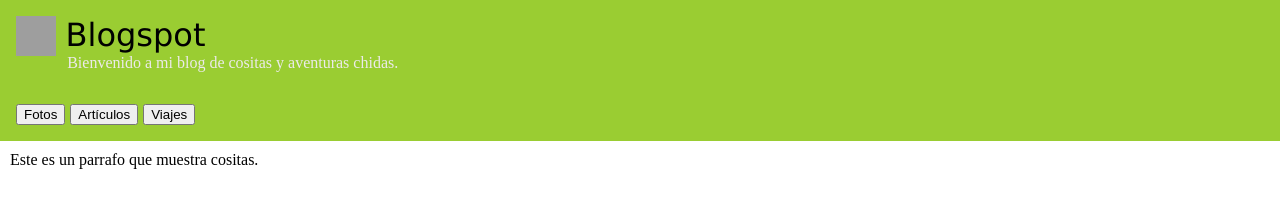
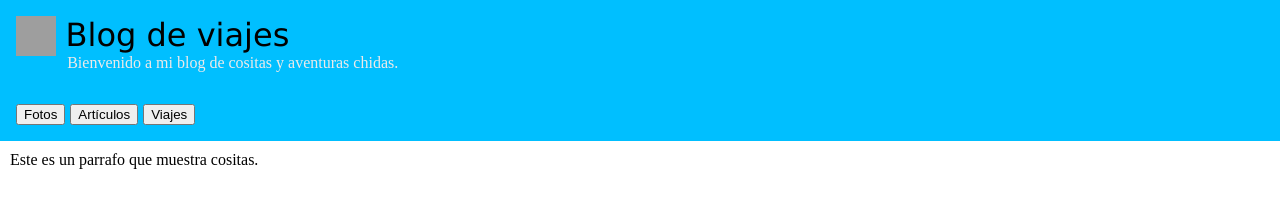
Before and after one commit to rombetjai/test, a plain HTML site: page index.html in a window 1280 px wide. Drawn offline with Linux system fonts and the light colour scheme; grey boxes are pictures that could not be loaded.

Commit message:
modificar titulo y color de fondo

```diff
--- a/css/estilos.css
+++ b/css/estilos.css
@@ -3,7 +3,7 @@ body{
 }
 
 div.container {
-    background-color: yellowgreen;
+    background-color: deepskyblue;
     padding: 1rem;
     display: flex;
 }
--- a/index.html
+++ b/index.html
@@ -12,7 +12,7 @@
     <div class="container">
         <img src="https://www.gmprt.com/wp-content/uploads/icon.png" width="40px" height="40px">
         <div class="brand">
-            <span class="title">Blogspot</span><br>
+            <span class="title">Blog de viajes</span><br>
             <span class="subtitle">Bienvenido a mi blog de cositas y aventuras chidas.</span>
         </div>
     </div>
```
